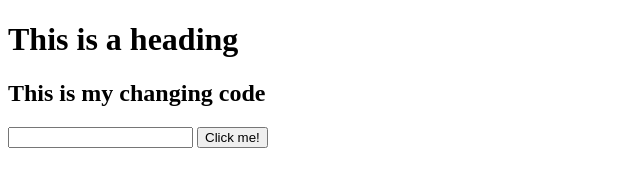
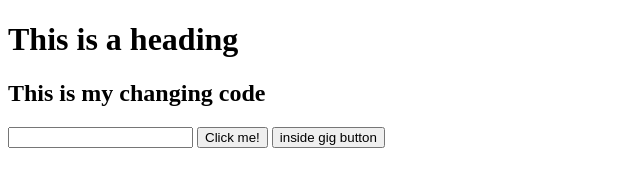
Before and after one commit to Md-Foisal/my-first, a plain HTML site: page index.html in a window 1280 px wide. Shown: the whole page, without its empty margins (0-640 px from the left). Drawn offline with Linux system fonts and the light colour scheme.

Commit message:
Update index.html

```diff
--- a/index.html
+++ b/index.html
@@ -11,5 +11,6 @@
     <h2>This is my changing code</h2>
     <input type="text" />
     <button type="button">Click me!</button>
+    <button type="button">inside gig button</button>
 </body>
 </html>
```
